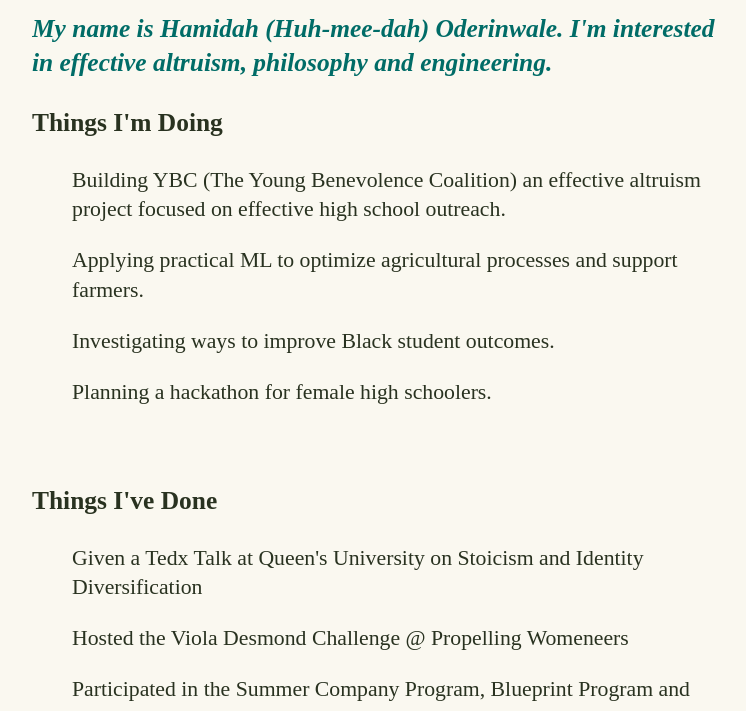
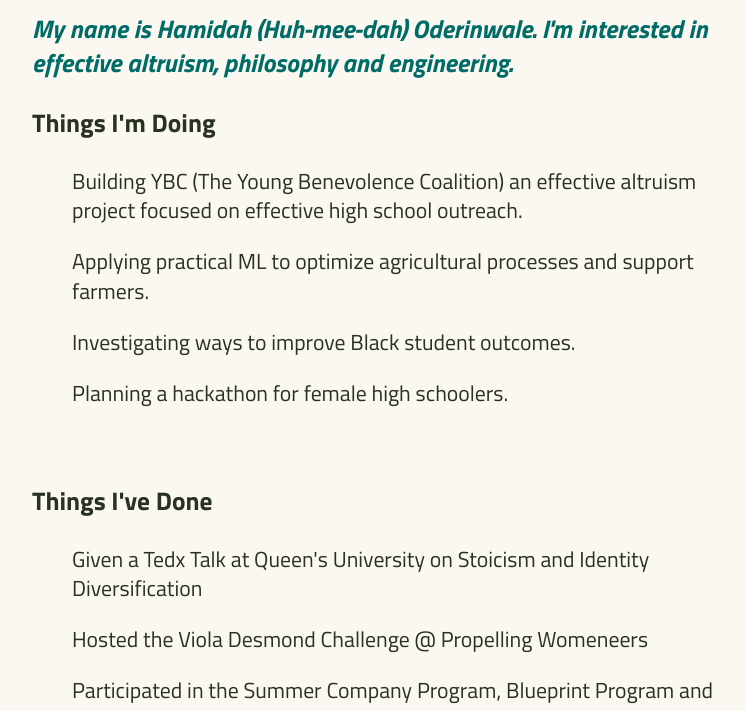
Before and after one commit to hamidahoderinwale/site, a plain HTML site: page index.html in a window 1280 px wide. Shown: the part 337-1048 px from the top of the page, without its empty margins (104-850 px from the left). Drawn offline with Linux system fonts and the light colour scheme.

Commit message:
Update style.css

```diff
--- a/style.css
+++ b/style.css
@@ -3,7 +3,7 @@ body {
   padding: 3% 10%;
 }
 .text {
-  font-family: "Londrina Solid";
+  font-family: "Titillium Web";
   font-weight: 100;
   font-size: 1.7vw;
   max-width: 70%;
```
